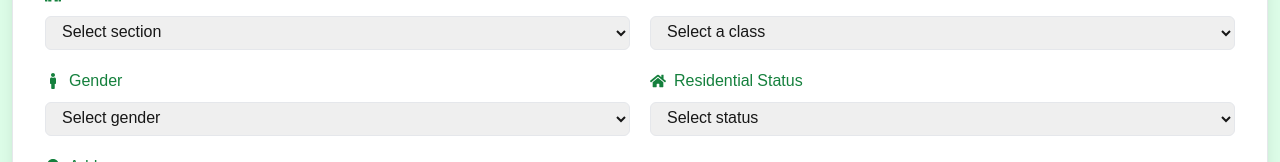
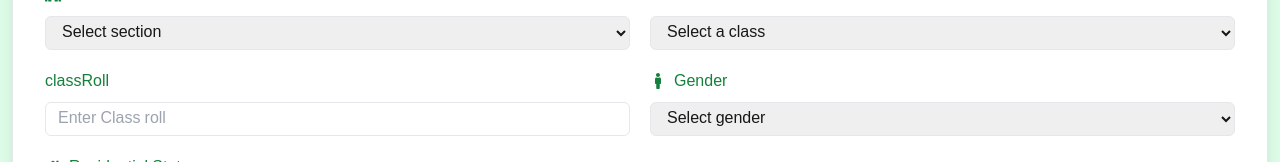
Before and after one commit to Robiu-Sani/tamirul-ummah-maderasah-client-site, a Next.js app: page /pages/admition in a window 1280 px wide. Shown: the part 790-952 px from the top of the page. Built offline with nearby package versions, Linux system fonts and the light colour scheme; no server answers.

Commit message:
updateing form

```diff
--- a/src/app/pages/admition/AddStudentForm.jsx
+++ b/src/app/pages/admition/AddStudentForm.jsx
@@ -304,6 +304,21 @@ export default function AddStudentForm() {
           )}
         </div>
 
+        <div className="w-full">
+          <label className="block font-medium text-green-700 mb-2">
+            classRoll
+          </label>
+          <input
+            type="number"
+            {...register("classRoll", { required: false })}
+            placeholder="Enter Class roll"
+            className="w-full p-1 px-3 border rounded-md focus:outline-none focus:ring-2 focus:ring-green-500"
+          />
+          {errors.classRoll && (
+            <span className="text-red-500 text-sm">This field is required</span>
+          )}
+        </div>
+
         {/* Gender */}
         <div className="w-full">
           <label className="block font-medium text-green-700 mb-2">
```
